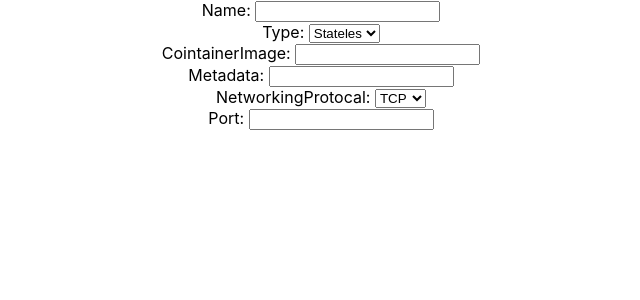
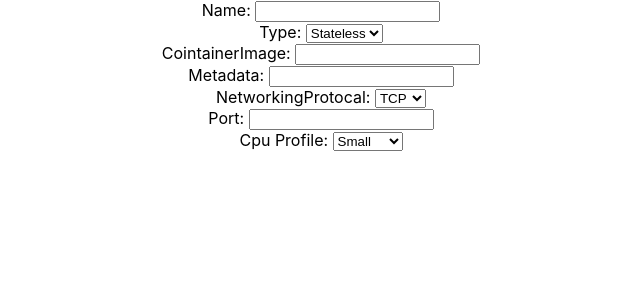
Before and after one commit to vgantam/konduktorfrontend, a React (Create React App) app: page / in a window 1280 px wide. Shown: the top 300 px of the page, without its empty margins (319-959 px from the left). Built offline with nearby package versions, Linux system fonts and the light colour scheme.

Commit message:
adding cpu size to the form

```diff
--- a/src/components/Konduktor.js
+++ b/src/components/Konduktor.js
@@ -11,7 +11,8 @@ import React, { Component } from 'react'
              cointainerimage: '',
              metadata: '',
              networkingprotocal:'',
-             portnumber:''
+             portnumber:'',
+             cpusize:''
          }
      }
      handleNamechange = (event) => {
@@ -32,9 +33,7 @@ import React, { Component } from 'react'
     handlemetadatachange = (event) => {
         this.setState({
             metadata: event.target.value
-        }
-
-        )
+        })
     }
     handleProtocalChange = (event) =>{
         this.setState({
@@ -47,6 +46,12 @@ import React, { Component } from 'react'
             portnumber: event.target.value
         })
     }
+    handlecpusize = (event) => {
+        this.setState({
+            cpusize:event.target.value
+        })
+    }
+
 
     render() {
         return (
@@ -61,7 +66,7 @@ import React, { Component } from 'react'
             <div>
                 <label>Type: </label>
                 <select value={this.state.topic} onChange={this.handleTypeChange}>
-                    <option value= "stateless">Stateles  </option>
+                    <option value= "stateless">Stateless  </option>
                     <option  value= "statefull">Statefull </option>
                 </select>
             </div>
@@ -92,6 +97,14 @@ import React, { Component } from 'react'
                 onChange={this.handlePortNumberchange}
                 />
             </div>
+            <div>
+                <label>Cpu Profile: </label>
+                <select value={this.state.cpusize} onChange={this.handlecpusize}>
+                    <option value= "Small"> Small</option>
+                    <option value= "Medium"> Medium</option>
+                    <option value= "Large"> Large</option>
+                </select>
+            </div>
             </div>
             </form>
         )
```
